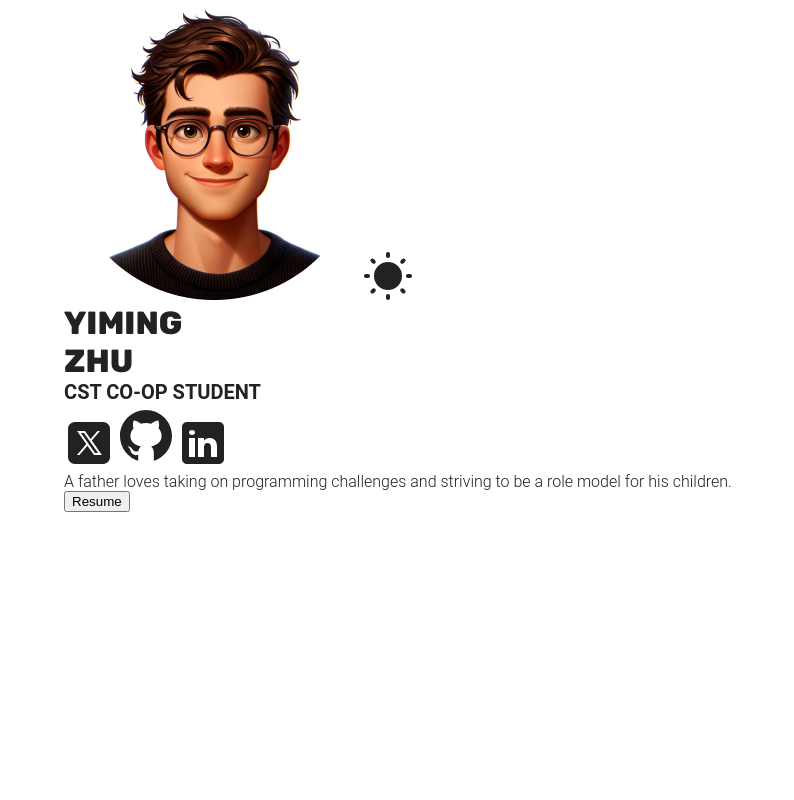
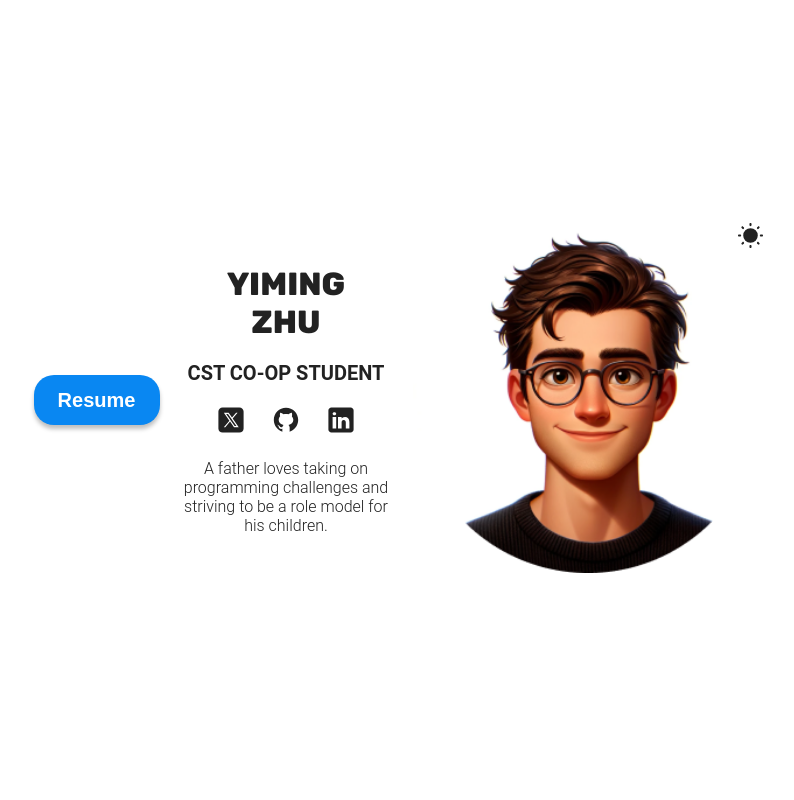
Before and after one commit to yiming168/yimingPortfolio, a React (Vite) app: page / in a window 1280 px wide. Shown: the top 800 px of the page, without its empty margins (242-1036 px from the left). Built offline with nearby package versions, Linux system fonts and the light colour scheme.

Commit message:
complete hero section, updated resume, move to projects section

```diff
--- a/src/App.css
+++ b/src/App.css
@@ -4,7 +4,7 @@
   --btn-text-color: #fff;
   --project-card-bg: #ffffff00;
   --text-color: #222;
-  --form-text-color: 555;
+  --form-text-color: #555;
   --footer-text-color: #888;
 }
 
@@ -14,7 +14,7 @@
   --btn-text-color: #222;
   --project-card-bg: #fff;
   --text-color: #fff;
-  --form-text-color: fff;
+  --form-text-color: #fff;
   --footer-text-color: #bbb;
 }
 
@@ -22,12 +22,11 @@ body {
   background-color: var(--background-color);
   display: flex;
   justify-content: center;
-  color: var(--text-color);
   margin: 0 auto 60px;
 }
 
 #root {
-  display: flex;
+  /* display: flex; */
   flex-direction: columns;
   gap: 60px;
 }
--- a/src/App.jsx
+++ b/src/App.jsx
@@ -1,10 +1,12 @@
 import "./App.css";
 import Hero from "./sections/Hero/Hero";
+import Projects from "./sections/Projects/Projects";
 
 function App() {
   return (
     <>
       <Hero />
+      <Projects />
     </>
   );
 }
--- a/src/sections/Hero/Hero.jsx
+++ b/src/sections/Hero/Hero.jsx
@@ -52,7 +52,7 @@ const Hero = () => {
             <img src={linkedinIcon} alt="Linkedin icon" />
           </a>
         </span>
-        <p>
+        <p className={styles.description}>
           A father loves taking on programming challenges and striving to be a
           role model for his children.
         </p>
--- a/src/sections/Hero/HeroStyles.module.css
+++ b/src/sections/Hero/HeroStyles.module.css
@@ -0,0 +1,100 @@
+.container {
+    display: flex;
+    flex-direction: column;
+    justify-content: center;
+    gap: 20px;
+    text-align: center;
+    height: 100dvh;
+    min-height: 500px;
+
+    .hero {
+      max-width: 200px;
+    }
+
+    span {
+      display: flex;
+      gap: 25px;
+      justify-content: center;
+
+      a {
+        margin: 0;
+
+        img {
+          width: 30px;
+        }
+      }
+    }
+
+    a {
+      width: fit-content;
+      align-self: center;
+    }
+
+    button {
+      background-color: var(--btn-color);
+      color: var(--btn-text-color);
+      border: none;
+      border-radius: 20px;
+      width: 126px;
+      height: 50px;
+      font-size: 20px;
+      font-weight: bold;
+      box-shadow: 0 4px 4px rgba(0, 0, 0, 0.25);
+      transition: box-shadow 200ms ease-in-out, transform 200ms ease-in-out;
+    }
+
+    button:hover {
+      transform: scale(1.05);
+    }
+
+    button:active {
+      transform: translateY(2px);
+      box-shadow: 0 2px 2px rgba(0, 0, 0, 0.25);
+    }
+  }
+
+  .colorModeContainer {
+    position: relative;
+  }
+
+  .colorMode {
+    position: absolute;
+    right: 0;
+    width: 25px;
+  }
+
+  .colorMode:hover {
+    cursor: pointer;
+  }
+
+  .description {
+    max-width: 24ch;
+  }
+
+  .info {
+    display: flex;
+    flex-direction: column;
+    gap: 20px;
+  }
+
+  @media (width >= 800px) {
+    .container {
+      flex-direction: row-reverse;
+      align-items: center;
+      justify-content: space-evenly;
+
+      .hero {
+        max-width: 350px;
+        width: 350px;
+      }
+    }
+  }
+
+  @media (width >= 1400px) {
+    .container {
+      .hero {
+        max-width: 400px;
+        width: 400px;
+      }
+    }
+  }
--- /dev/null
+++ b/src/sections/Projects/Projects.jsx
@@ -0,0 +1,17 @@
+import styles from "./ProjectsStyles.module.css";
+import viberr from "../../assets/viberr.png";
+
+function Projects() {
+  return (
+    <section id="projects" className={styles.container}>
+      <h1 className="sectionTitle">Projects</h1>
+      <div className={styles.projectsContainer}>
+        <a href="#">
+          <img className="hover" src={viberr} alt="Viberr logo" />
+        </a>
+      </div>
+    </section>
+  );
+}
+
+export default Projects;
```
Also changed, not shown: src/sections/Projects/ProjectsStyles.module.css (added), 1 other file (tests, documents, lock files or other folders).
